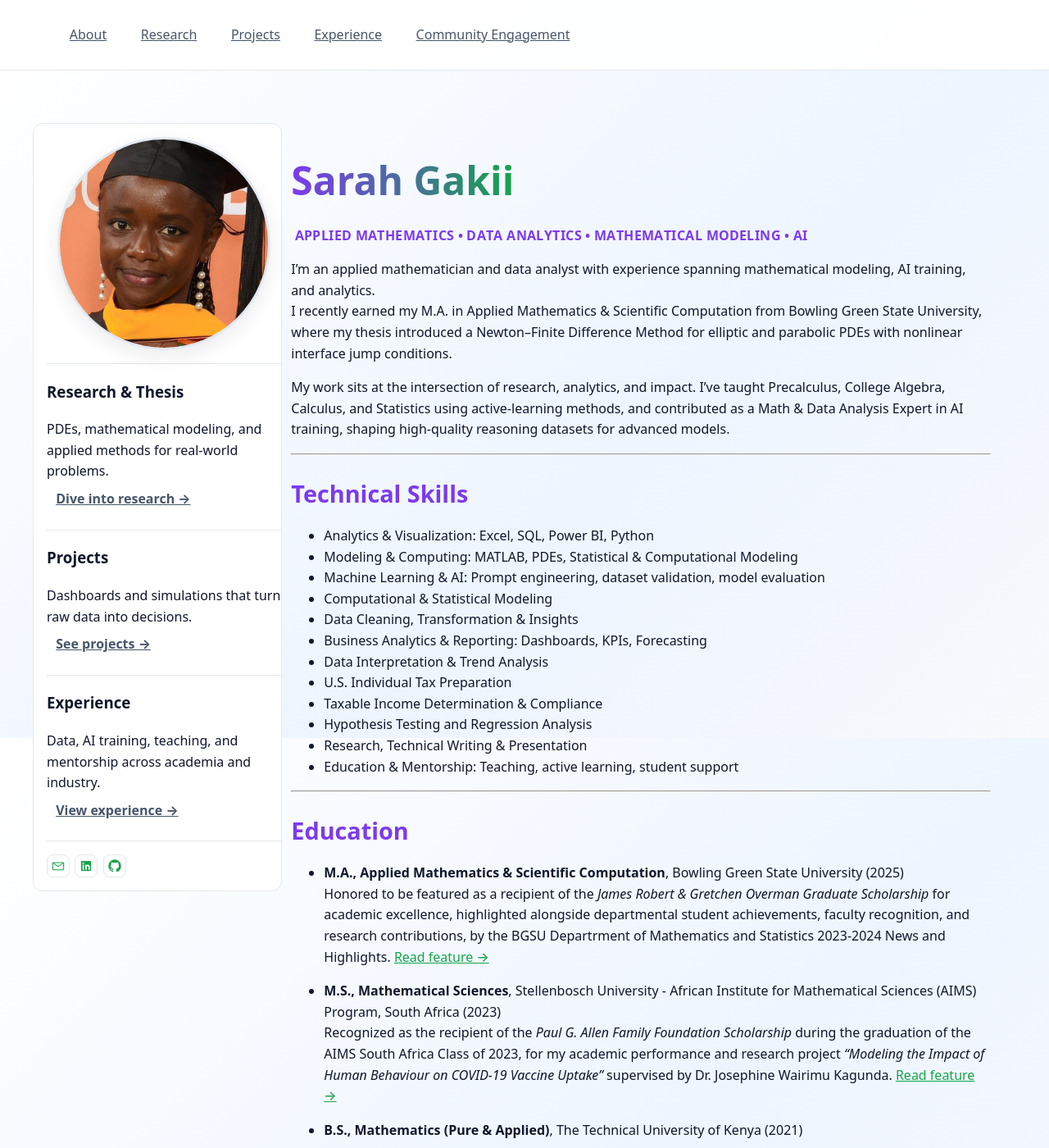
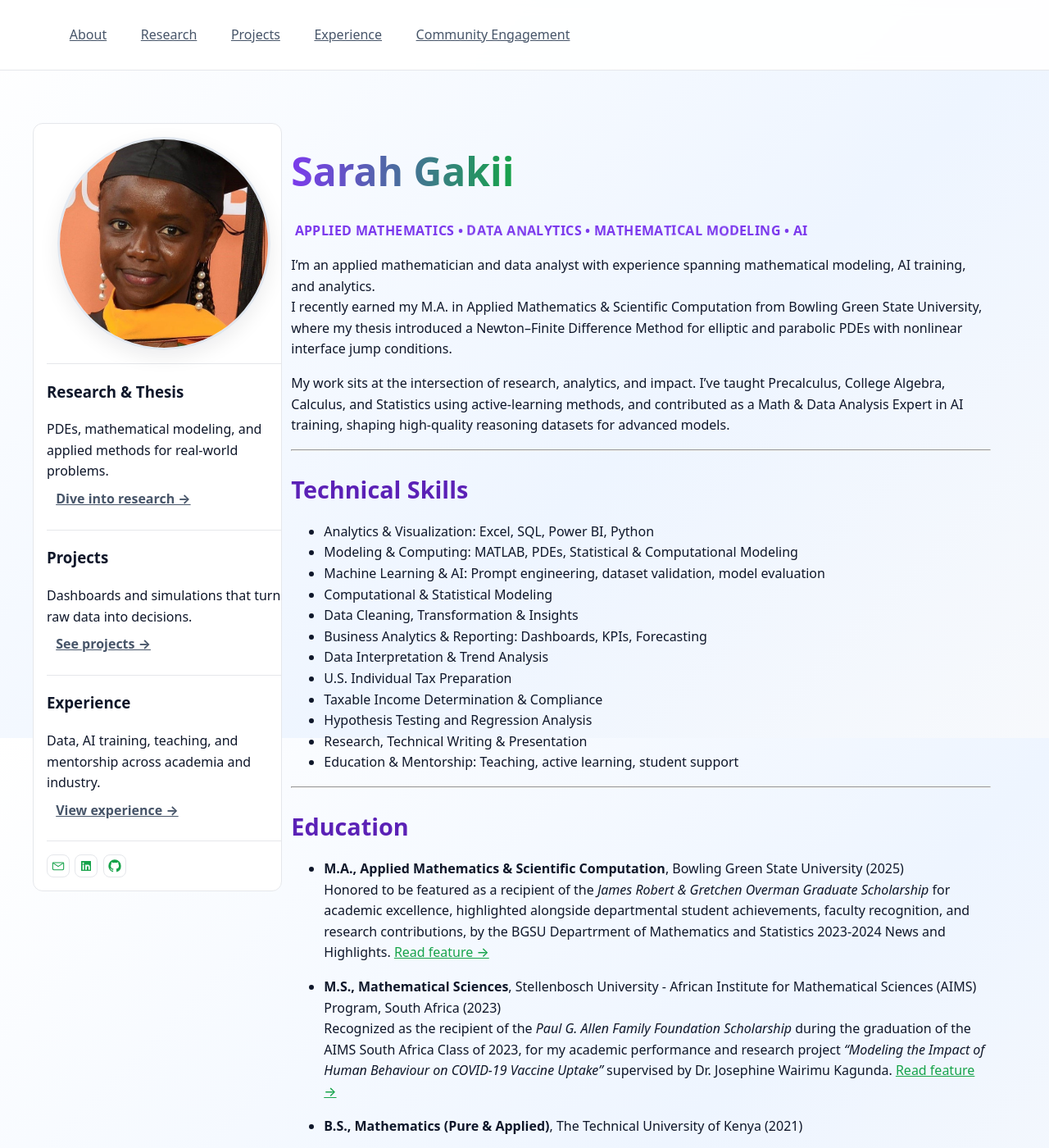
Before and after one commit to SARAH-GAKII/sarah-gakii.github.io, a Jekyll site: the page built from index.md, in a window 1280 px wide and 1400 px high. Shown: the whole window at 82% size. Built offline with Jekyll 4.4.1, drawn with Linux system fonts in a browser that asks for light colours.

Commit message:
Update style.css

```diff
--- a/assets/style.css
+++ b/assets/style.css
@@ -342,15 +342,8 @@
 }
 
 /* Style main section headings */
-.content h1,
 .content h2 {
-  color: var(--accent);   /* purple headings */
-}
-
-.content h1 {
-  font-size: clamp(1.6rem, 1.2rem + 2vw, 2.2rem);
-  margin-top: 2rem;
-  margin-bottom: 1rem;
+  color: #5b21b6;   /* purple headings */
 }
 
 .content h2 {
```
